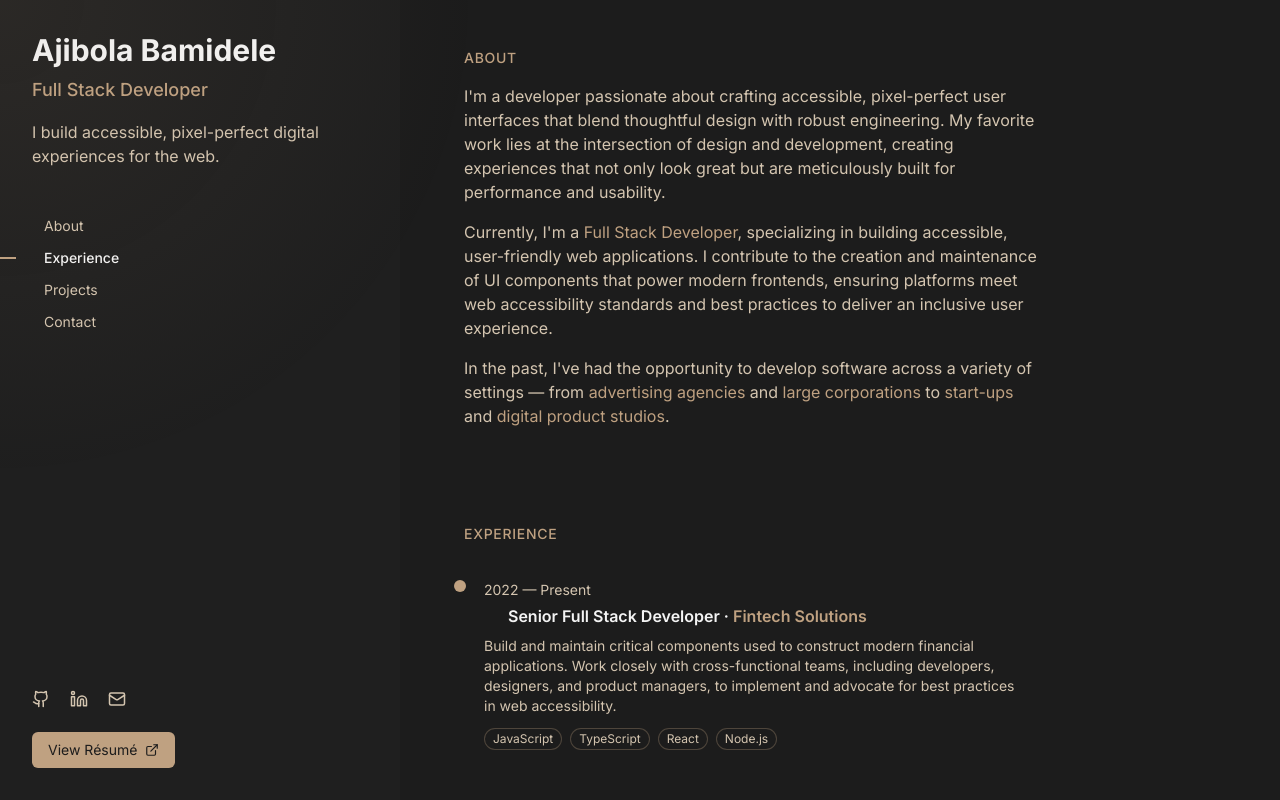
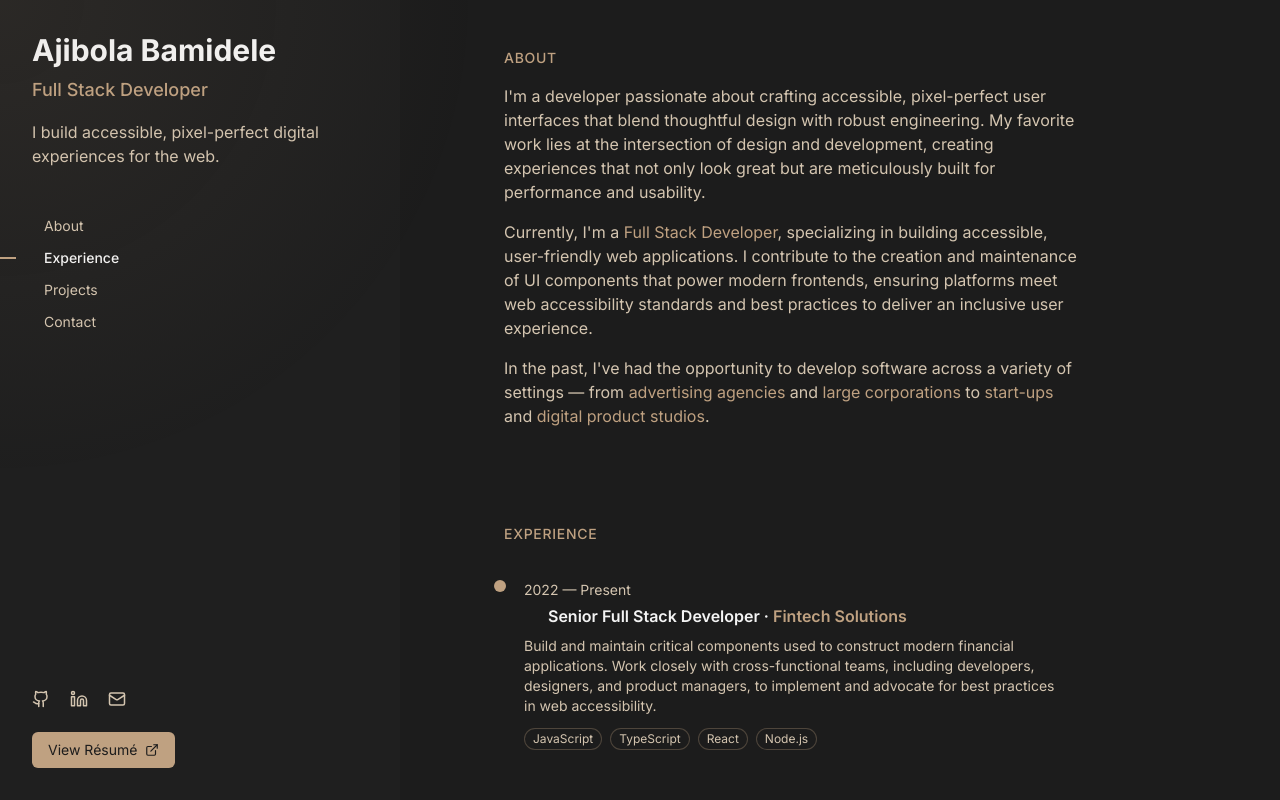
Before and after one commit to Alphawga/portfolio, a Next.js app: page / in a window 1280 px wide. Shown: the top 800 px of the page. Built offline with nearby package versions, Linux system fonts and the light colour scheme.

Commit message:
more work done

```diff
--- a/src/app/page.tsx
+++ b/src/app/page.tsx
@@ -333,7 +333,7 @@ export default function Home() {
               </div>
           </div>
 
-          <main className="flex-1 md:ml-[340px] lg:ml-[400px] relative z-10">
+          <main className="flex-1 md:ml-[380px] lg:ml-[440px] relative z-10">
             <div className="py-6 md:py-12 px-5 md:px-12 lg:px-16">
               <section id="about" ref={sectionRefs.about} className="mb-16 md:mb-24 scroll-mt-20 md:scroll-mt-24">
                 <h3 className="text-sm uppercase tracking-wider text-[#BFA181] mb-4 font-medium">About</h3>
```
